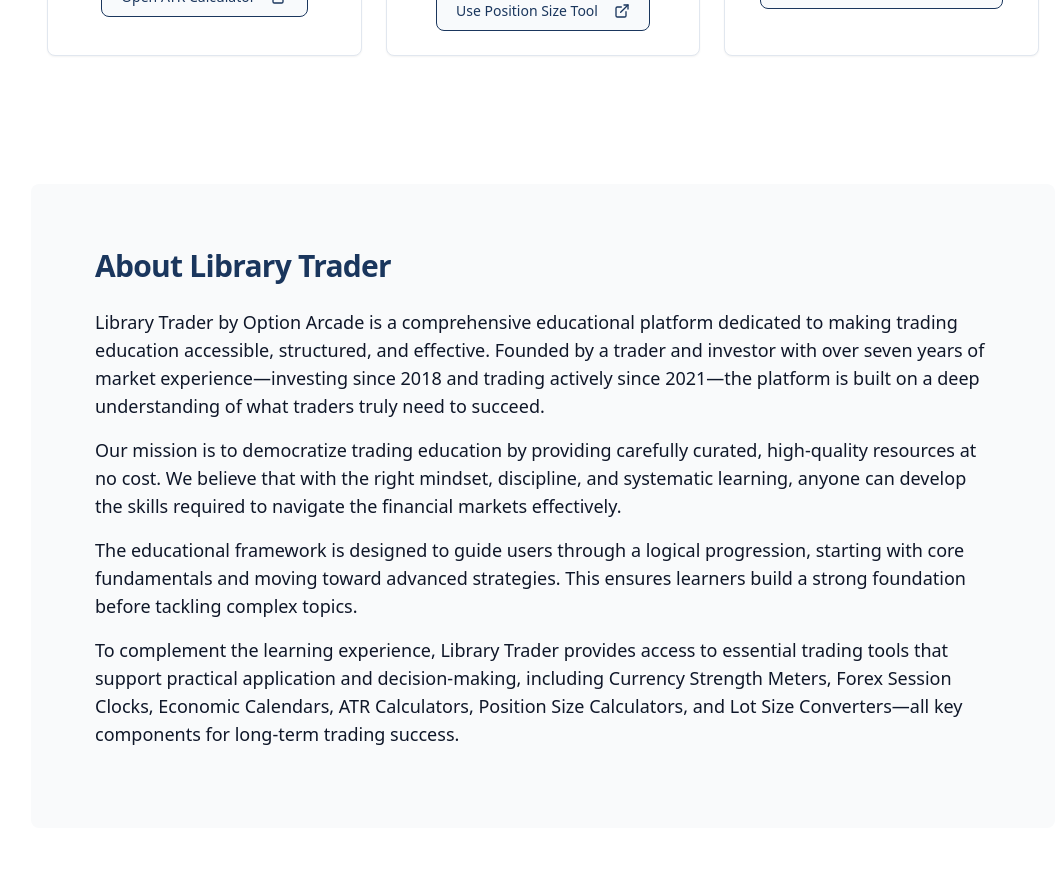
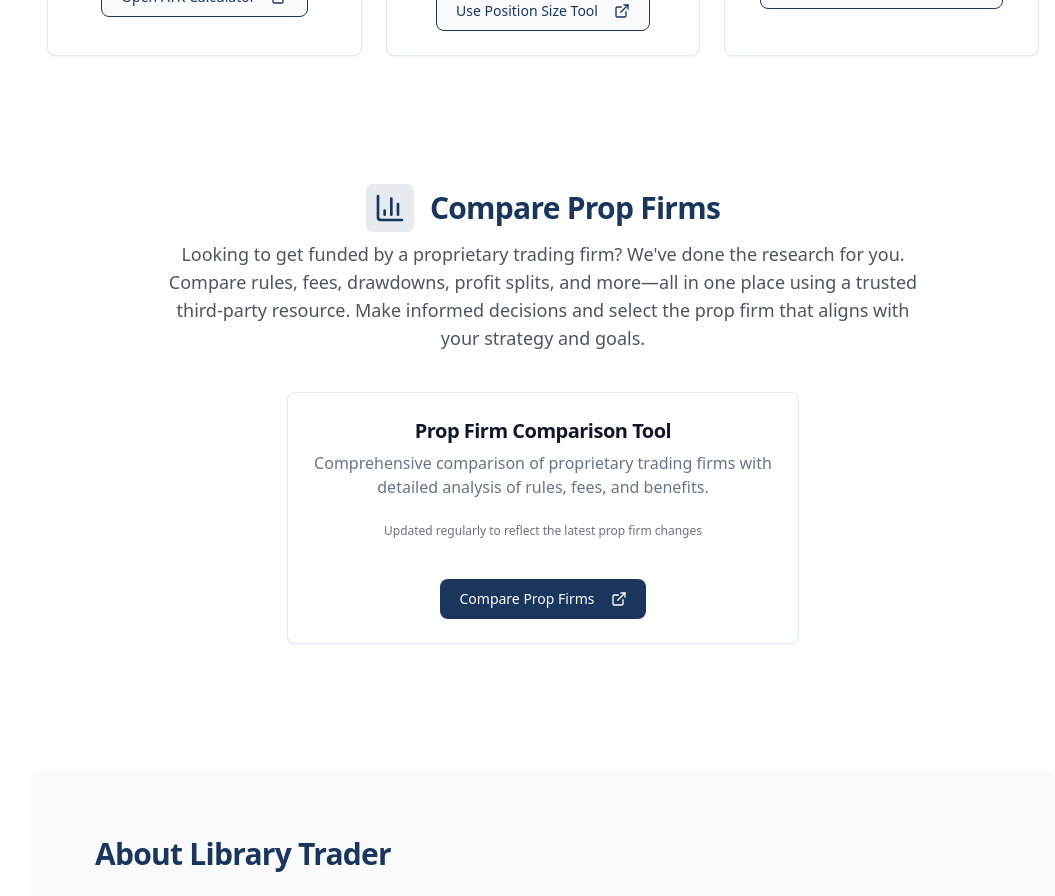
Before and after one commit to Preeth69/arcade-learning-hub, a React (Vite) app: page / in a window 1280 px wide. Shown: the part 1340-2236 px from the top of the page, without its empty margins (225-1280 px from the left). Built offline with nearby package versions, Linux system fonts and the light colour scheme.

Commit message:
Add Compare Prop Firms section
Implement a new section to compare prop firms, including a button linking to a third-party resource, design suggestions, and a subtle note.

```diff
--- /dev/null
+++ b/src/components/PropFirmComparison.tsx
@@ -0,0 +1,57 @@
+
+import { BarChart3, ExternalLink } from "lucide-react";
+import { Card, CardContent, CardDescription, CardFooter, CardHeader, CardTitle } from "@/components/ui/card";
+import { Button } from "@/components/ui/button";
+
+const PropFirmComparison = () => {
+  return (
+    <section className="py-16 px-4 container mx-auto">
+      <div className="flex items-center justify-center gap-4 mb-2">
+        <div className="bg-trader-blue/10 p-2 rounded-md">
+          <BarChart3 className="h-8 w-8 text-trader-blue" />
+        </div>
+        <h2 className="text-3xl font-bold text-center text-trader-blue">Compare Prop Firms</h2>
+      </div>
+
+      <p className="text-lg text-gray-600 text-center mb-10 max-w-3xl mx-auto">
+        Looking to get funded by a proprietary trading firm? We've done the research for you.
+        Compare rules, fees, drawdowns, profit splits, and more—all in one place using a trusted third-party resource.
+        Make informed decisions and select the prop firm that aligns with your strategy and goals.
+      </p>
+
+      <div className="flex justify-center">
+        <Card className="card-hover max-w-lg">
+          <CardHeader className="text-center">
+            <CardTitle className="text-xl">Prop Firm Comparison Tool</CardTitle>
+            <CardDescription className="text-base">
+              Comprehensive comparison of proprietary trading firms with detailed analysis of rules, fees, and benefits.
+            </CardDescription>
+          </CardHeader>
+          <CardContent className="text-center">
+            <div className="text-xs text-gray-500 mb-4">
+              <span className="font-medium">Updated regularly to reflect the latest prop firm changes</span>
+            </div>
+          </CardContent>
+          <CardFooter className="flex justify-center">
+            <Button
+              className="bg-trader-blue hover:bg-trader-blue/90 text-white"
+              style={{
+                fontSize: 'clamp(0.875rem, 1vw, 1rem)',
+                padding: '0.6rem 1.2rem',
+                width: 'fit-content',
+                maxWidth: '100%',
+                borderRadius: '8px',
+              }}
+              onClick={() => window.open("https://www.propfirmmatch.com", "_blank")}
+            >
+              Compare Prop Firms
+              <ExternalLink className="ml-2 h-4 w-4 flex-shrink-0" />
+            </Button>
+          </CardFooter>
+        </Card>
+      </div>
+    </section>
+  );
+};
+
+export default PropFirmComparison;
--- a/src/pages/Index.tsx
+++ b/src/pages/Index.tsx
@@ -5,6 +5,7 @@ import Sidebar from "@/components/Sidebar";
 import { Button } from "@/components/ui/button";
 import { ArrowRight } from "lucide-react";
 import ForexTools from "@/components/ForexTools";
+import PropFirmComparison from "@/components/PropFirmComparison";
 import { Link } from "react-router-dom";
 
 const Index = () => {
@@ -41,6 +42,9 @@ const Index = () => {
 
         {/* Forex Tools Section */}
         <ForexTools />
+
+        {/* Prop Firm Comparison Section */}
+        <PropFirmComparison />
 
         {/* About Section */}
         <section id="about" className="py-16 bg-gray-50 rounded-lg mt-16 px-4 md:px-8">
```
